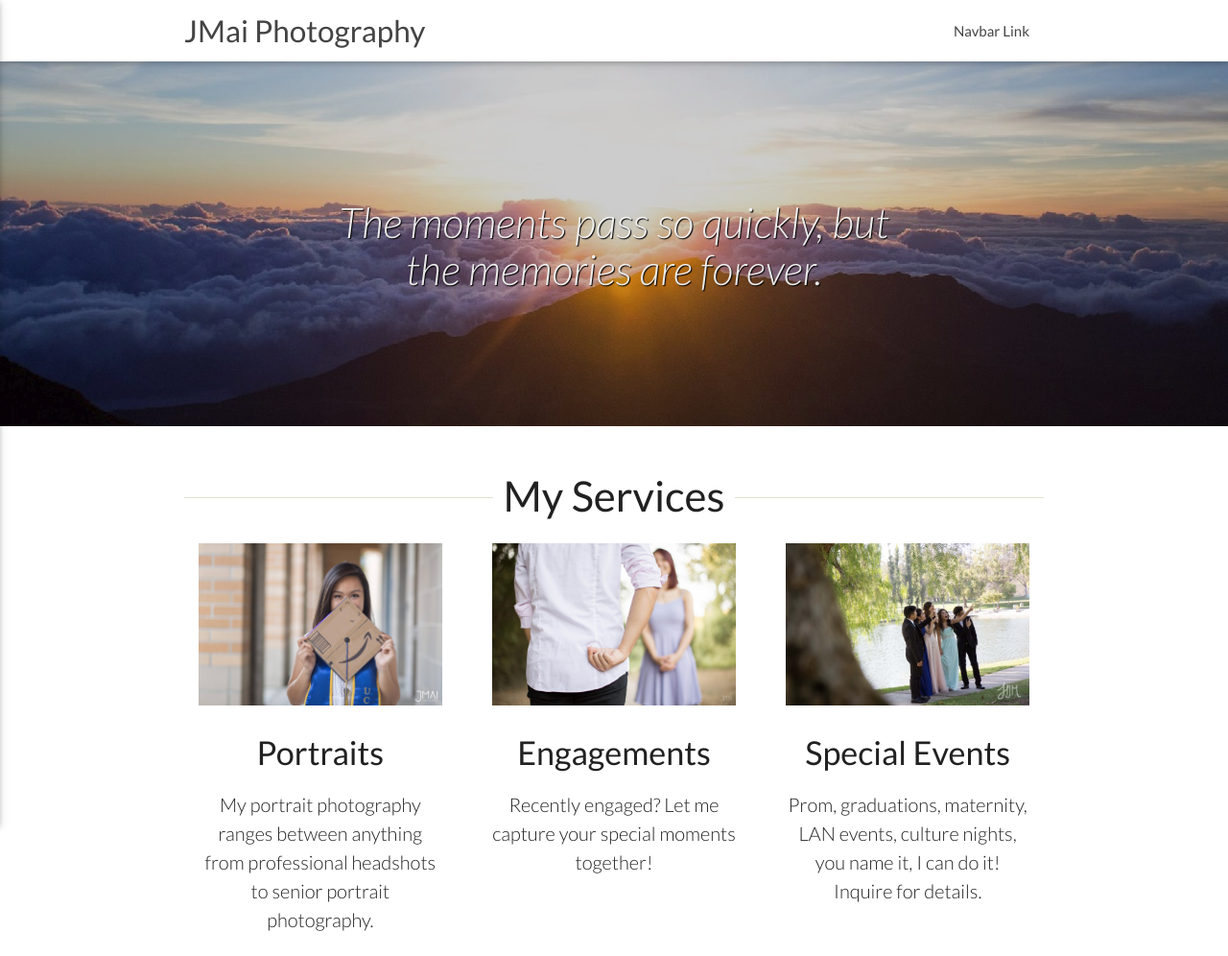
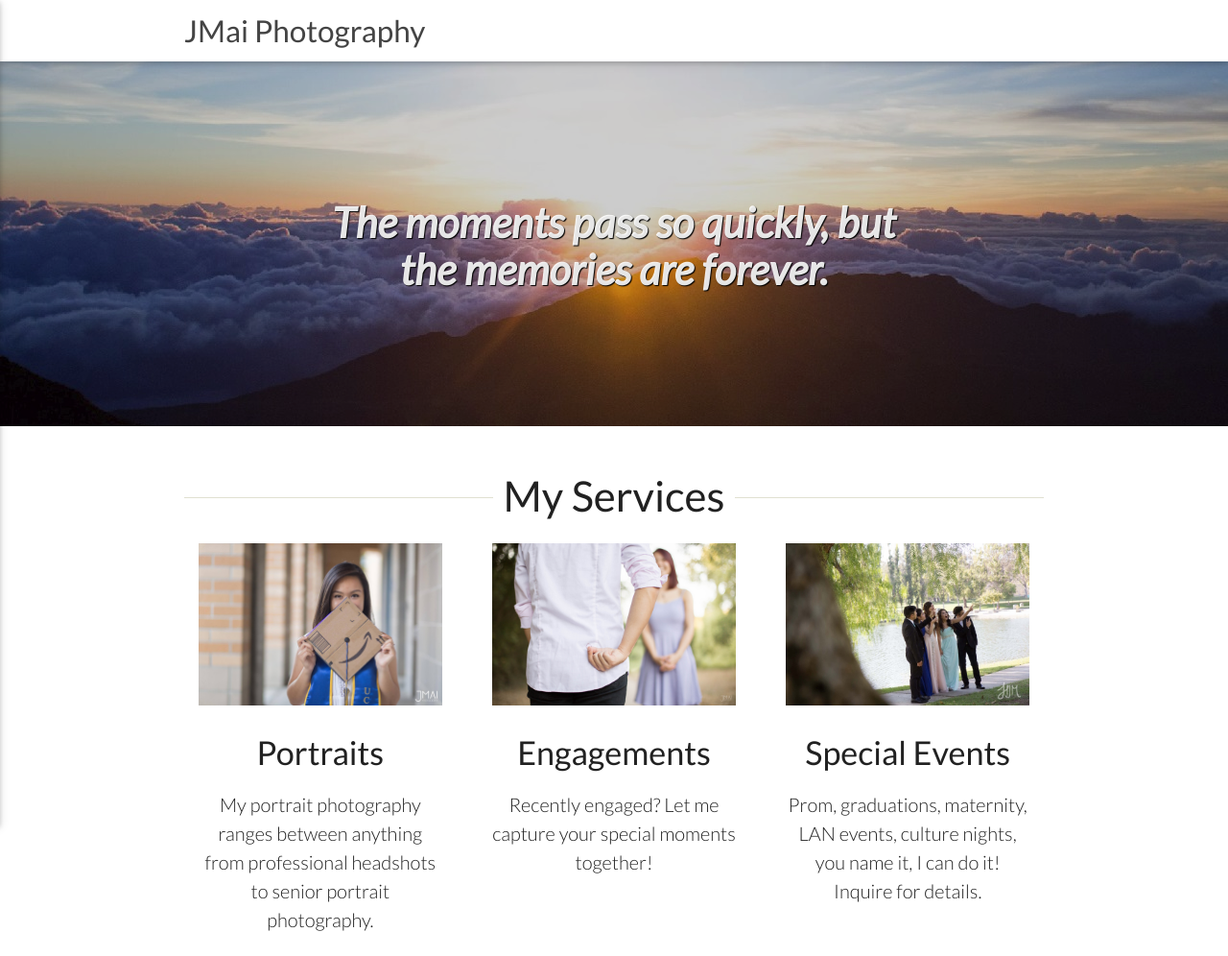
Before and after one commit to ijonmai/ijonmai.github.io, a plain HTML site: page index.html in a window 1280 px wide. Shown: the top 996 px of the page at 96% size. Drawn offline with nearby package versions, Linux system fonts and the light colour scheme.

Commit message:
Bolded header

```diff
--- a/index.html
+++ b/index.html
@@ -17,9 +17,7 @@
   <nav class="white" role="navigation">
     <div class="nav-wrapper container">
       <a id="logo-container" href="#" class="brand-logo">JMai Photography</a>
-      <ul class="right hide-on-med-and-down">
-        <li><a href="#">Navbar Link</a></li>
-      </ul>
+
 
       <ul id="nav-mobile" class="side-nav">
         <li><a href="#">Navbar Link</a></li>
@@ -34,7 +32,7 @@
         <br><br>
         <h1 class="header center grey-text text-lighten-2"> </h1>
         <div class="row center">
-          <h3 class="header col s12 light"><em><span style="text-shadow: 1px 1px 1px black">The moments pass so quickly, but <br>the memories are forever.</span></em></h3>
+          <h3 class="header col s12 light"><em><span style="text-shadow: 1px 1px 1px black"><b>The moments pass so quickly, but <br>the memories are forever.</b></span></em></h3>
         </div>
         <br><br>
 
```
